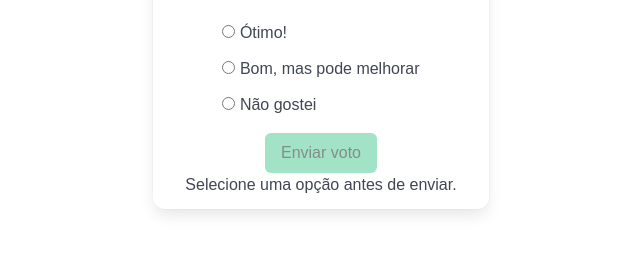
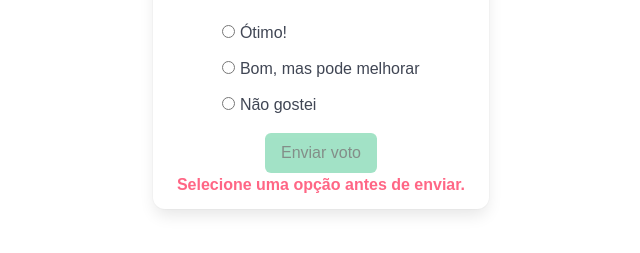
Before and after one commit to magas-xlr/spa-golden-verbena, a plain HTML site: page index.html in a window 1280 px wide. Shown: the part 371-624 px from the top of the page, without its empty margins (319-959 px from the left). Drawn offline with nearby package versions, Linux system fonts and the light colour scheme.

Commit message:
Feat(SGV03): adding error message
Co-authored-by: MatheusMFranco <14803562+MatheusMFranco@users.noreply.github.com>

```diff
--- a/index.html
+++ b/index.html
@@ -30,12 +30,10 @@
                         <label for="nao-gostei">Não gostei</label>
                     </div>
                 </fieldset>
-                <button class="button is-success mt-4" id="btnEnviar" disabled>Enviar voto</button>
-                <div id="mensagemErro" class="erro"></div>
+                <button type="button" class="button is-success mt-4" id="btnEnviar" disabled>Enviar voto</button>
             </form>
         </div>
     </section>
     <script src="script.js"></script>
 </body>
-
 </html>
--- a/script.js
+++ b/script.js
@@ -1,26 +1,23 @@
+function enviar() {
+    const strong = document.createElement('strong');
+    const text = document.createTextNode('Selecione uma opção antes de enviar.');
+    strong.appendChild(text);
+    strong.classList.add('has-text-danger');
+    document.querySelector('form').appendChild(strong);
+}
 
-function verificarSelecao(opcoesSelecionadas, btnEnviar, mensagemErro) {
-    const selecionada = Array.from(opcoesSelecionadas).some(opcao => opcao.checked);
-    btnEnviar.disabled = !selecionada;
-
-    if (selecionada) {
-        mensagemErro.classList.add('is-hidden');
-    } else {
-        mensagemErro.textContent = 'Selecione uma opção antes de enviar.';
-        mensagemErro.classList.remove('is-hidden');
+function verificarSelecao(radio) {
+    document.getElementById('btnEnviar').disabled = false;
+    const strong = document.querySelector('strong');
+    if (radio.value) {
+        document.querySelector('form').removeChild(strong);
     }
 }
 
-document.addEventListener('DOMContentLoaded', () => {
-    const btnEnviar = document.getElementById('btnEnviar');
-    const opcoesSelecionadas = document.querySelectorAll('input[name="voto"]');
-    const mensagemErro = document.getElementById('mensagemErro');
+document.getElementById('btnEnviar').addEventListener('click', enviar());
 
-    verificarSelecao(opcoesSelecionadas, btnEnviar, mensagemErro);
-
-    opcoesSelecionadas.forEach(radio => {
-        radio.addEventListener('change', () => {
-            verificarSelecao(opcoesSelecionadas, btnEnviar, mensagemErro);
-        });
+document.querySelectorAll('input[name="voto"]').forEach(radio => {
+    radio.addEventListener('change', () => {
+        verificarSelecao(radio);
     });
 });
```
